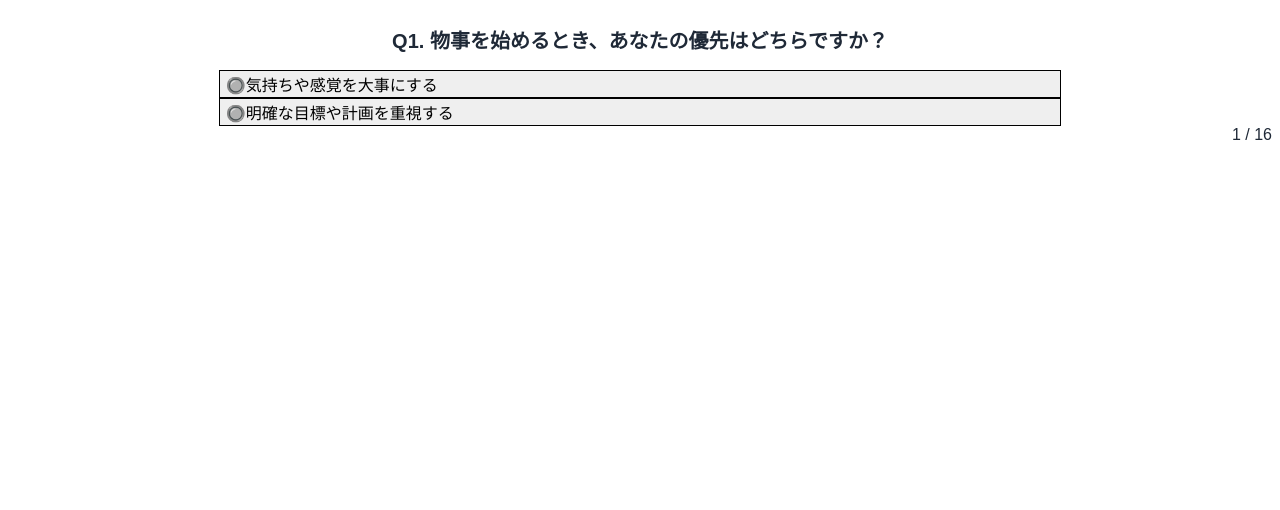
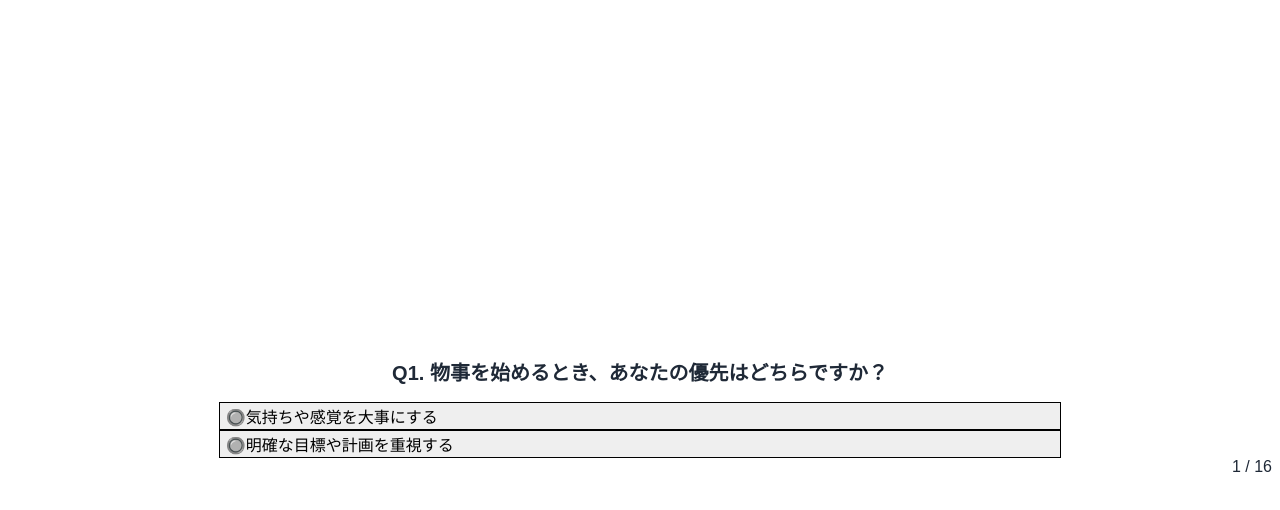
Before and after one commit to HIROYOKOKI/evae-diagnosis-api-next, a Next.js app: page /diagnosis in a window 1280 px wide. Shown: the top 510 px of the page. Built offline with nearby package versions, Linux system fonts and the light colour scheme.

Commit message:
Update diagnosis.tsx

```diff
--- a/pages/diagnosis.tsx
+++ b/pages/diagnosis.tsx
@@ -44,7 +44,7 @@ export default function DiagnosisPage() {
   const q = questions[current];
 
   return (
-    <div className="min-h-screen flex items-start justify-center bg-gradient-to-b from-white to-gray-50 px-4 pt-96 pb-16">
+    <div className="min-h-screen flex items-center justify-center bg-gradient-to-b from-white to-gray-50 px-4 py-24">
       <div className="w-full max-w-lg mx-auto space-y-12 gap-8">
         <div>
           <h2 className="text-center text-[20px] md:text-2xl font-semibold tracking-tight text-gray-800 leading-snug px-4 mb-6">
```
